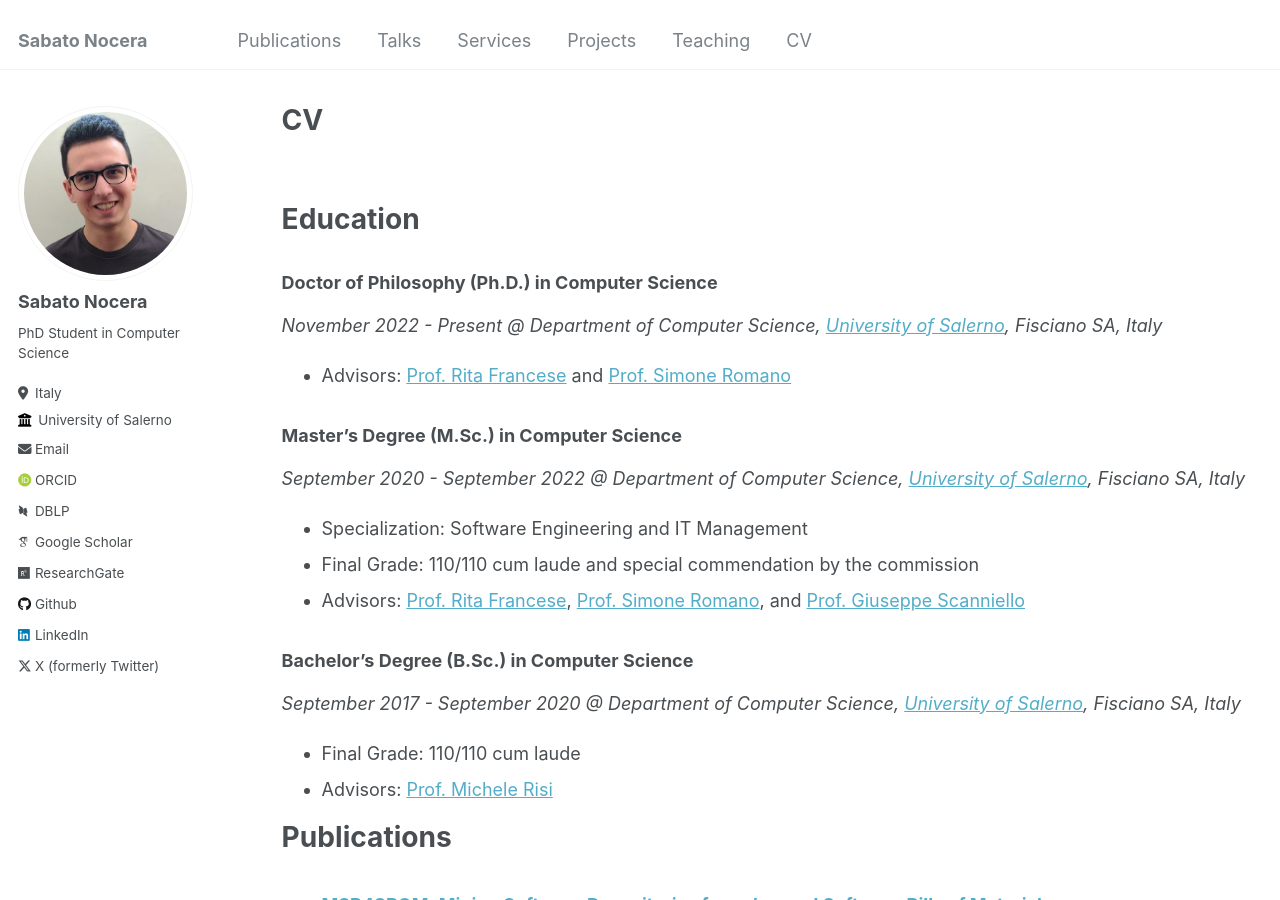
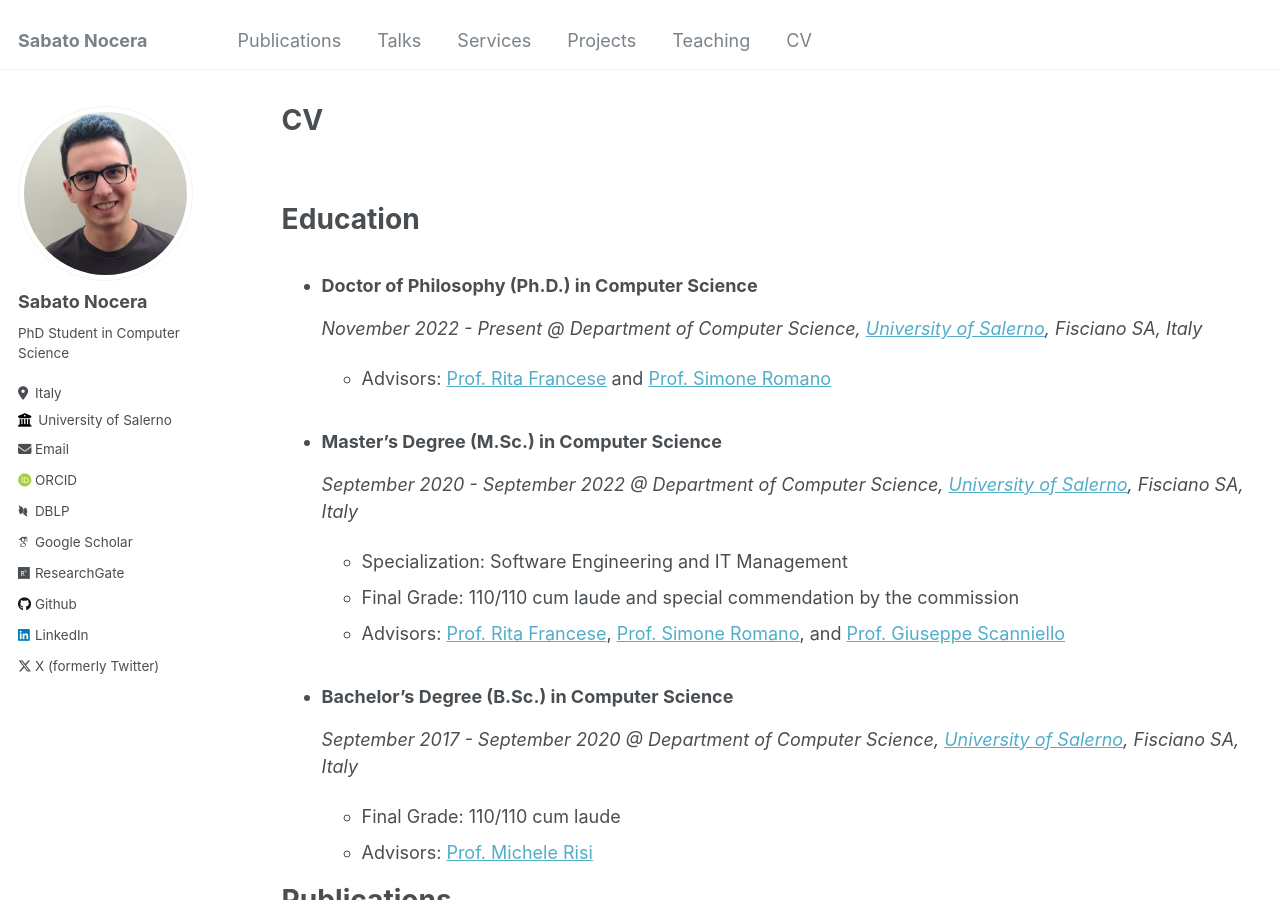
Before and after one commit to sabato-nocera/sabato-nocera.github.io, a Jekyll site: the page built from _pages/cv.md, in a window 1280 px wide and 900 px high. Built offline with Jekyll 4.4.1, drawn with Linux system fonts in a browser that asks for light colours; some web fonts are replaced.

Commit message:
Update cv.md

```diff
--- a/_pages/cv.md
+++ b/_pages/cv.md
@@ -12,20 +12,20 @@ redirect_from:
 
 Education
 ======
-### Doctor of Philosophy (Ph.D.) in Computer Science
-_November 2022 - Present @ Department of Computer Science, [University of Salerno](https://web.unisa.it/en/university), Fisciano SA, Italy_
-* Advisors: [Prof. Rita Francese](https://docenti.unisa.it/004763/home) and [Prof. Simone Romano](https://sites.google.com/view/simoneromano/home?authuser=0)
+* ### Doctor of Philosophy (Ph.D.) in Computer Science
+  _November 2022 - Present @ Department of Computer Science, [University of Salerno](https://web.unisa.it/en/university), Fisciano SA, Italy_
+    * Advisors: [Prof. Rita Francese](https://docenti.unisa.it/004763/home) and [Prof. Simone Romano](https://sites.google.com/view/simoneromano/home?authuser=0)
 
-### Master’s Degree (M.Sc.) in Computer Science
-_September 2020 - September 2022 @ Department of Computer Science, [University of Salerno](https://web.unisa.it/en/university), Fisciano SA, Italy_
-* Specialization: Software Engineering and IT Management
-* Final Grade: 110/110 cum laude and special commendation by the commission
-* Advisors: [Prof. Rita Francese](https://docenti.unisa.it/004763/home), [Prof. Simone Romano](https://sites.google.com/view/simoneromano/home?authuser=0), and [Prof. Giuseppe Scanniello](https://sites.google.com/view/prof-giuseppe-scanniello/home)
+* ### Master’s Degree (M.Sc.) in Computer Science
+  _September 2020 - September 2022 @ Department of Computer Science, [University of Salerno](https://web.unisa.it/en/university), Fisciano SA, Italy_
+  * Specialization: Software Engineering and IT Management
+  * Final Grade: 110/110 cum laude and special commendation by the commission
+  * Advisors: [Prof. Rita Francese](https://docenti.unisa.it/004763/home), [Prof. Simone Romano](https://sites.google.com/view/simoneromano/home?authuser=0), and [Prof. Giuseppe Scanniello](https://sites.google.com/view/prof-giuseppe-scanniello/home)
 
-### Bachelor’s Degree (B.Sc.) in Computer Science
-_September 2017 - September 2020 @ Department of Computer Science, [University of Salerno](https://web.unisa.it/en/university), Fisciano SA, Italy_
-* Final Grade: 110/110 cum laude
-* Advisors: [Prof. Michele Risi](https://docenti.unisa.it/005637/home)
+* ### Bachelor’s Degree (B.Sc.) in Computer Science
+  _September 2017 - September 2020 @ Department of Computer Science, [University of Salerno](https://web.unisa.it/en/university), Fisciano SA, Italy_
+  * Final Grade: 110/110 cum laude
+  * Advisors: [Prof. Michele Risi](https://docenti.unisa.it/005637/home)
 
 
 Publications
```
